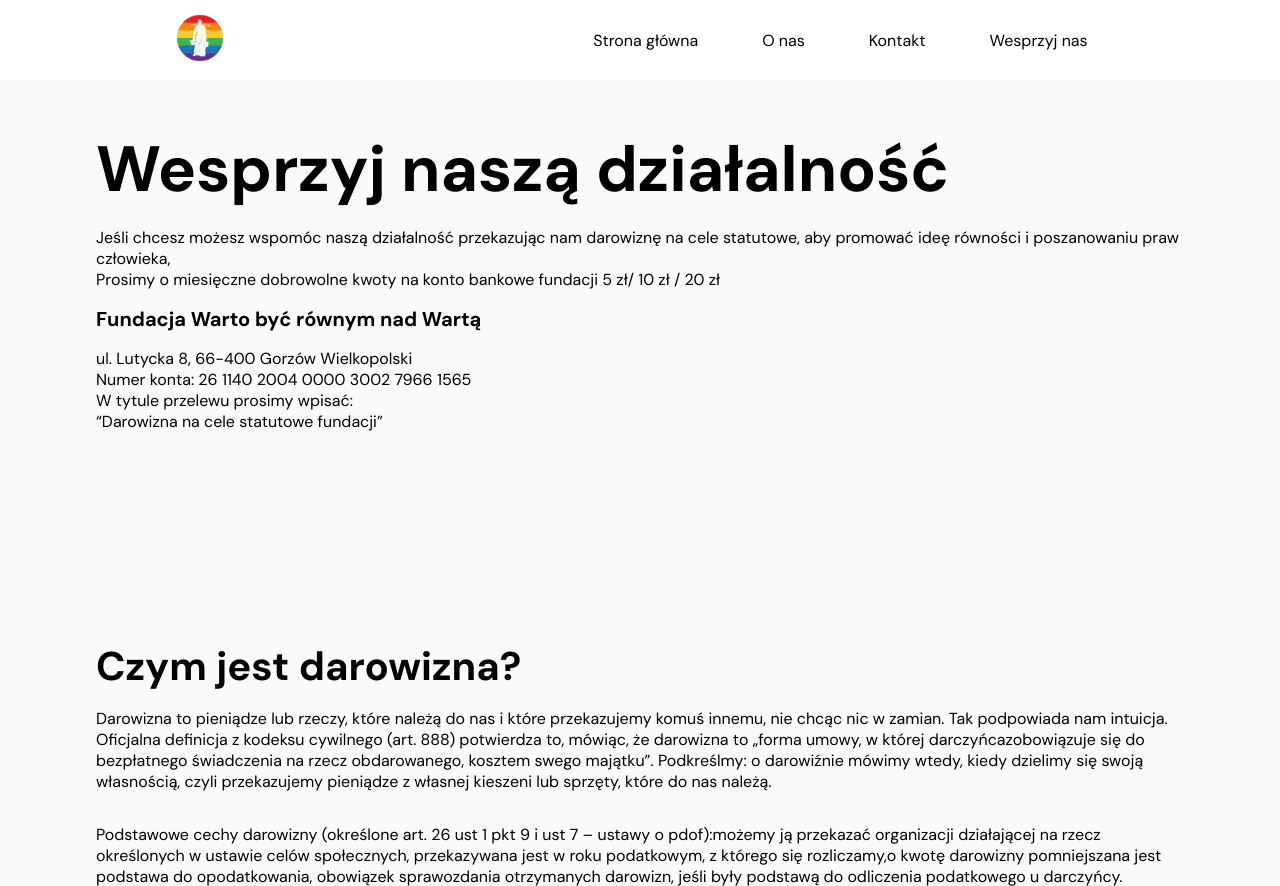
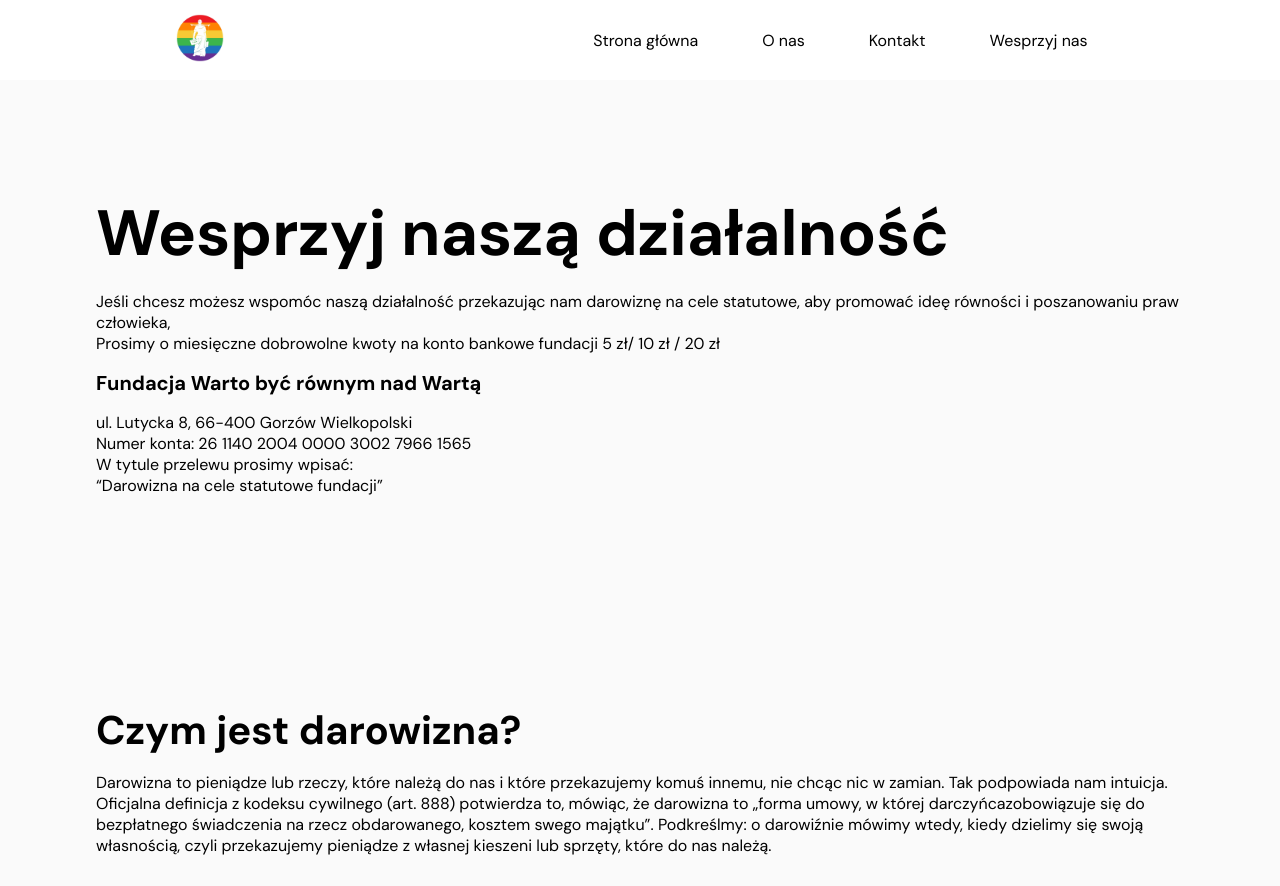
Before and after one commit to 666callmesometimes/wartobycrownym, a PHP site: page /wesprzyjnas.html in a window 1280 px wide. Shown: the top 886 px of the page. Run offline with PHP 8.4, Linux system fonts and the light colour scheme.

Commit message:
Update style.css

```diff
--- a/style.css
+++ b/style.css
@@ -382,7 +382,7 @@ footer img {
   padding-top: 0rem;
 }
 
-.wesprzyjnas {
+.wesprzyj {
   margin-top: 4rem;
 }
 
```
